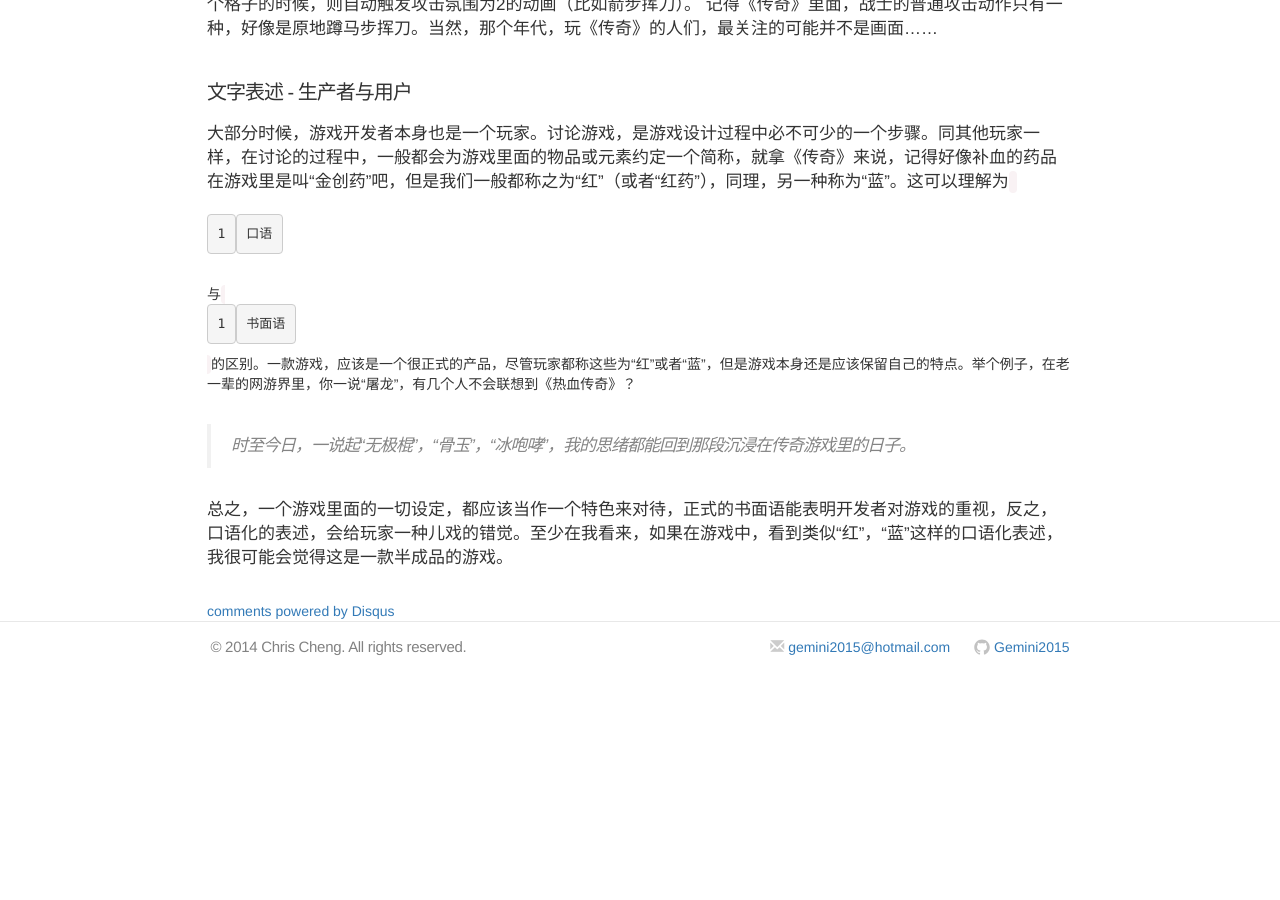
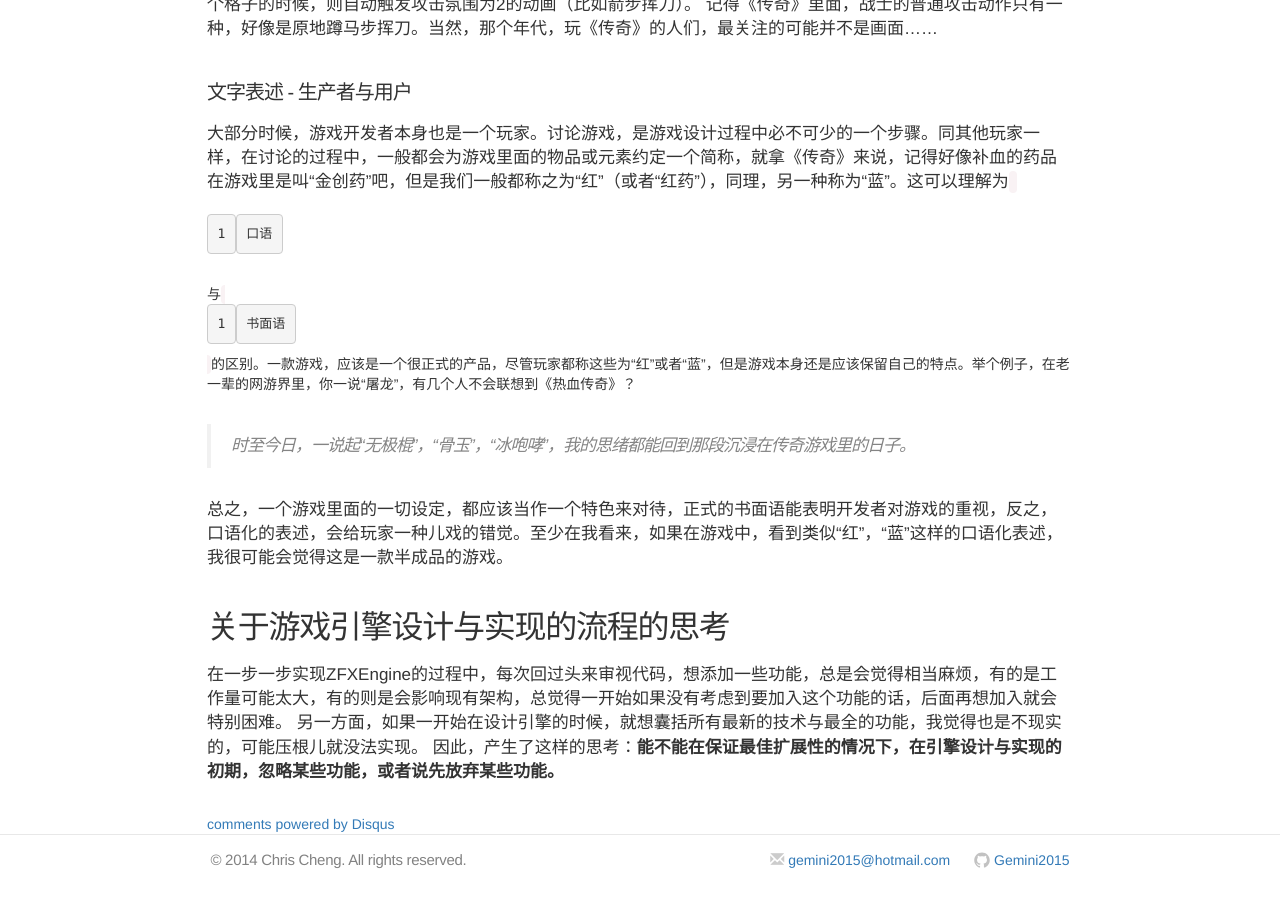
Before and after one commit to Gemini2015/gemini2015.github.io, a Jekyll site: the page built from _posts/2014-11-13-game-note.markdown, in a window 1280 px wide and 900 px high, scrolled down 794 px. Built offline with Jekyll 4.4.1, drawn with Linux system fonts in a browser that asks for light colours; nearby versions of some CDN libraries; comment, search, counter and statistics services are not loaded; before the commit the page ends 1481 px from its top, so only the background shows below that.

Commit message:
更新：关于游戏引擎设计与实现的流程的思考

```diff
--- a/_posts/2014-11-13-game-note.markdown
+++ b/_posts/2014-11-13-game-note.markdown
@@ -31,3 +31,9 @@
 >时至今日，一说起“无极棍”，“骨玉”，“冰咆哮”，我的思绪都能回到那段沉浸在传奇游戏里的日子。
 
 总之，一个游戏里面的一切设定，都应该当作一个特色来对待，正式的书面语能表明开发者对游戏的重视，反之，口语化的表述，会给玩家一种儿戏的错觉。至少在我看来，如果在游戏中，看到类似“红”，“蓝”这样的口语化表述，我很可能会觉得这是一款半成品的游戏。
+
+
+## 关于游戏引擎设计与实现的流程的思考
+在一步一步实现ZFXEngine的过程中，每次回过头来审视代码，想添加一些功能，总是会觉得相当麻烦，有的是工作量可能太大，有的则是会影响现有架构，总觉得一开始如果没有考虑到要加入这个功能的话，后面再想加入就会特别困难。
+另一方面，如果一开始在设计引擎的时候，就想囊括所有最新的技术与最全的功能，我觉得也是不现实的，可能压根儿就没法实现。
+因此，产生了这样的思考：**能不能在保证最佳扩展性的情况下，在引擎设计与实现的初期，忽略某些功能，或者说先放弃某些功能。**
```
